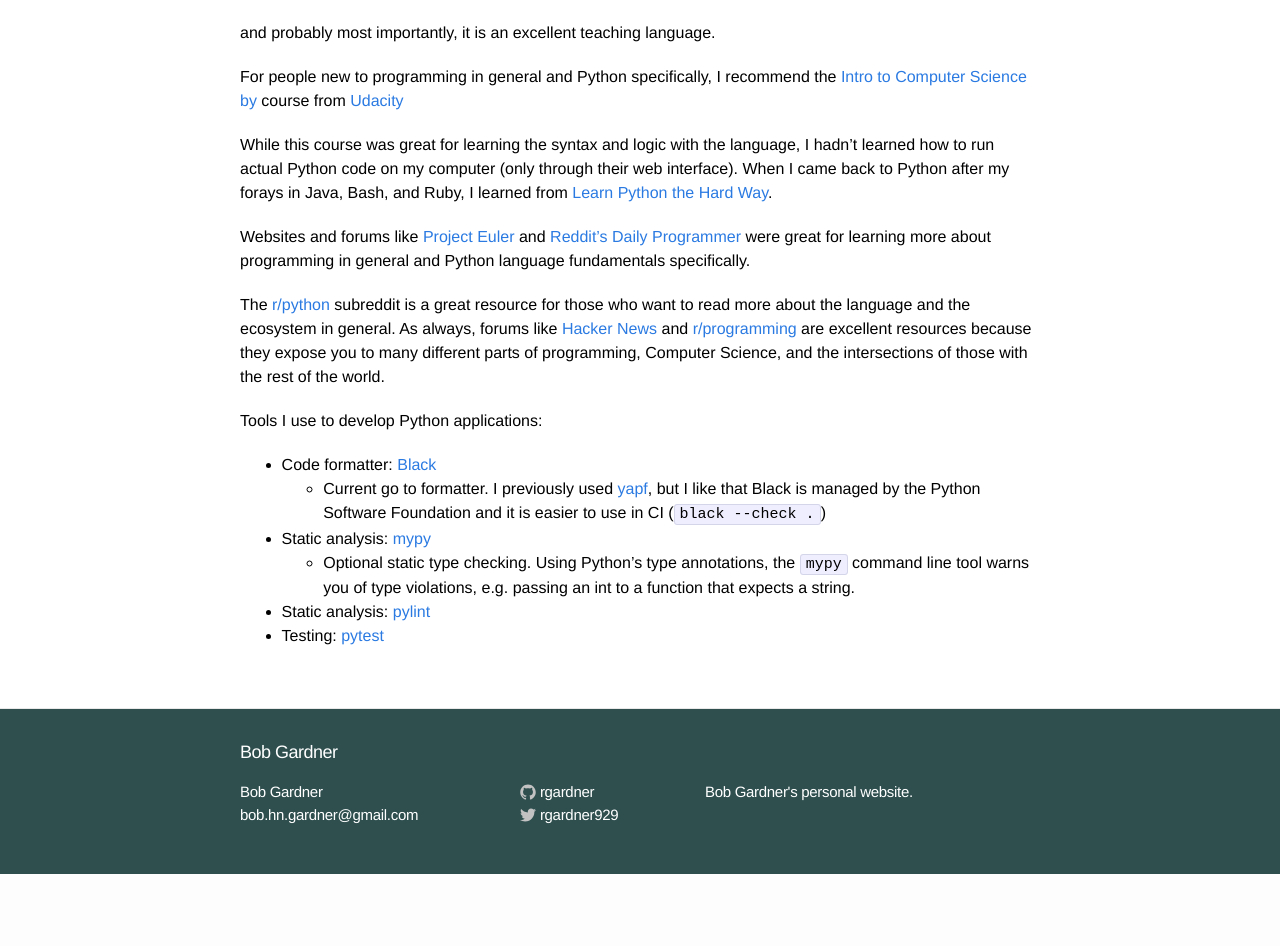
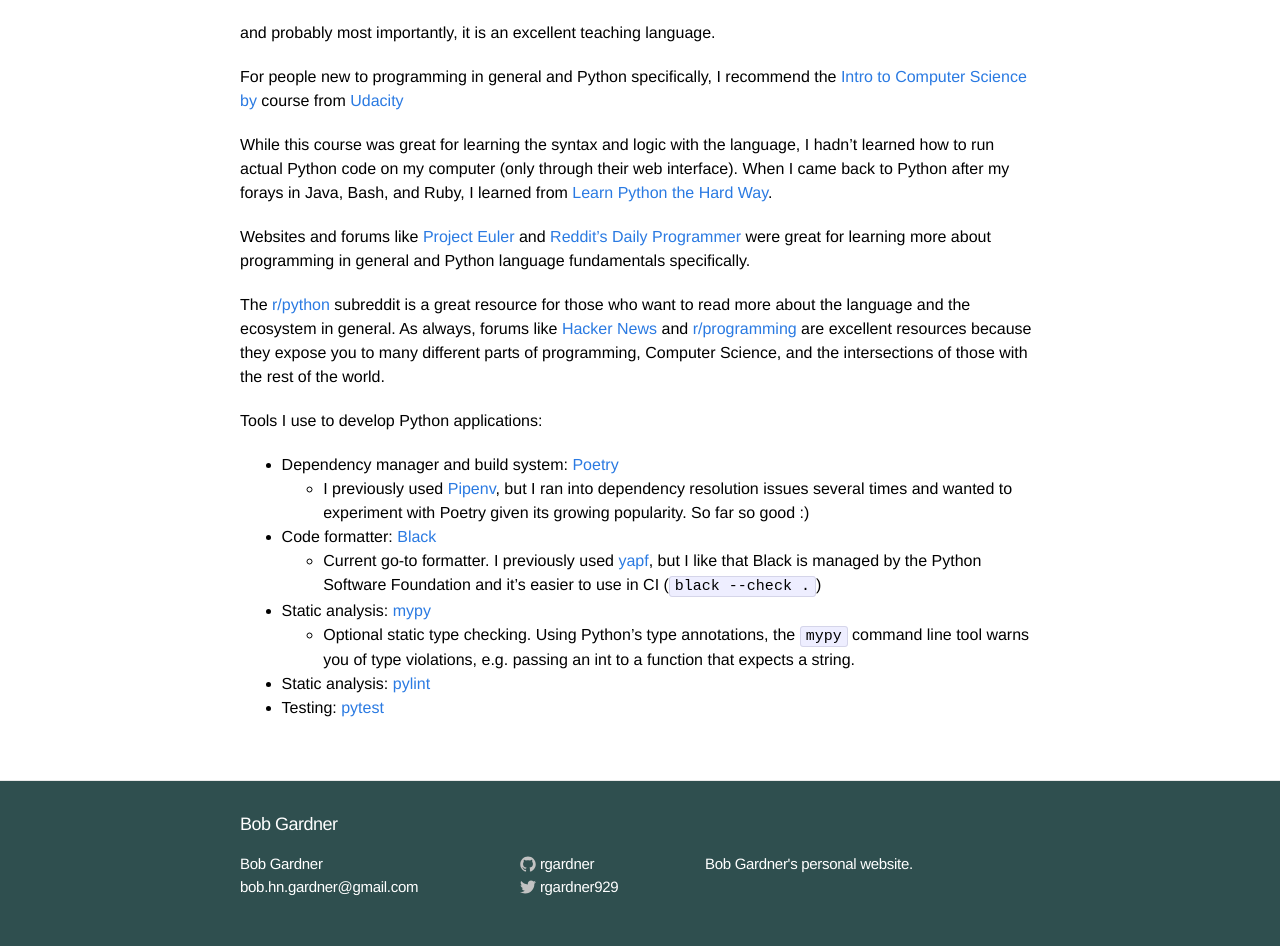
Before and after one commit to rgardner/rgardner.github.io, a Jekyll site: the page built from _resources/python.md, in a window 1280 px wide. Shown: the part 337-1283 px from the top of the page. Built offline with Jekyll 4.4.1, drawn with Linux system fonts in a browser that asks for light colours; before the commit the page ends 1211 px from its top, so only the background shows below that.

Commit message:
Add Poetry and software dev resources (#24)

```diff
--- a/_resources/python.md
+++ b/_resources/python.md
@@ -37,9 +37,13 @@
 
 Tools I use to develop Python applications:
 
+- Dependency manager and build system: [Poetry](https://python-poetry.org/)
+  - I previously used [Pipenv](https://pipenv.readthedocs.io/en/latest/), but I
+    ran into dependency resolution issues several times and wanted to experiment
+    with Poetry given its growing popularity. So far so good :)
 - Code formatter: [Black](https://github.com/psf/black)
-  - Current go to formatter. I previously used [yapf](https://github.com/google/yapf),
-    but I like that Black is managed by the Python Software Foundation and it is
+  - Current go-to formatter. I previously used [yapf](https://github.com/google/yapf),
+    but I like that Black is managed by the Python Software Foundation and it's
     easier to use in CI (`black --check .`)
 - Static analysis: [mypy](https://github.com/python/mypy)
   - Optional static type checking. Using Python's type annotations, the `mypy`
```
Also changed, not shown: _resources/software-development.md (added, +14 -0 lines).
